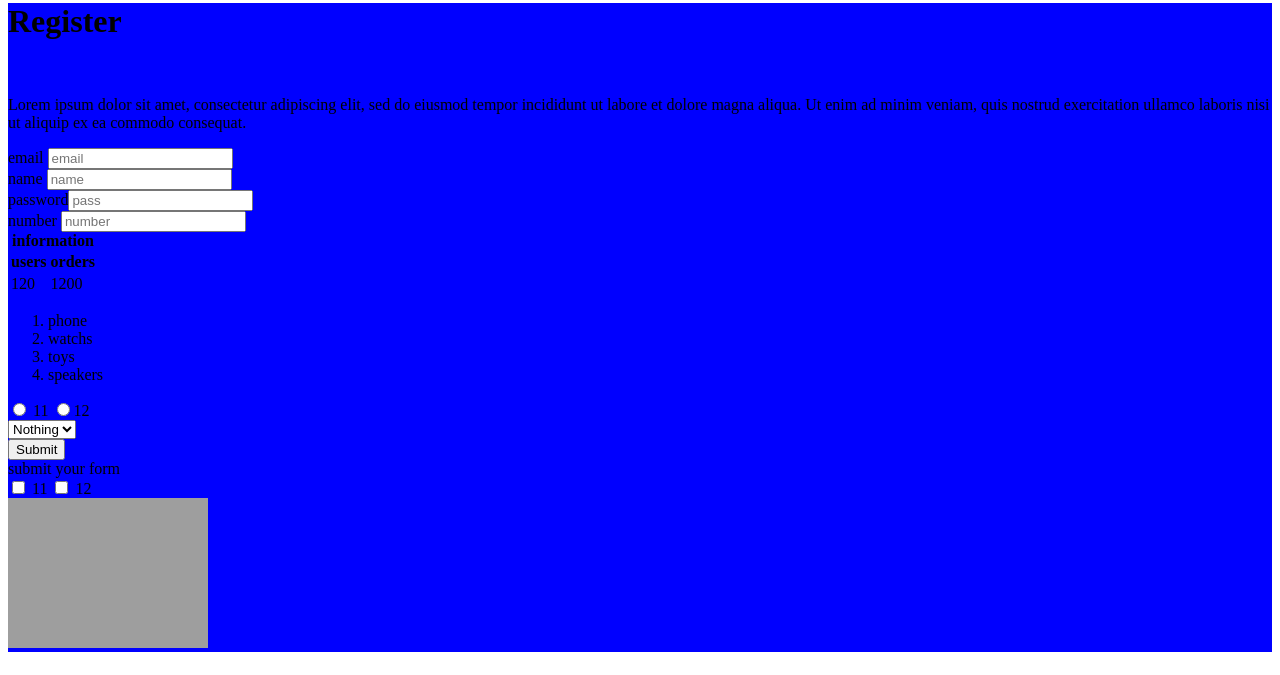
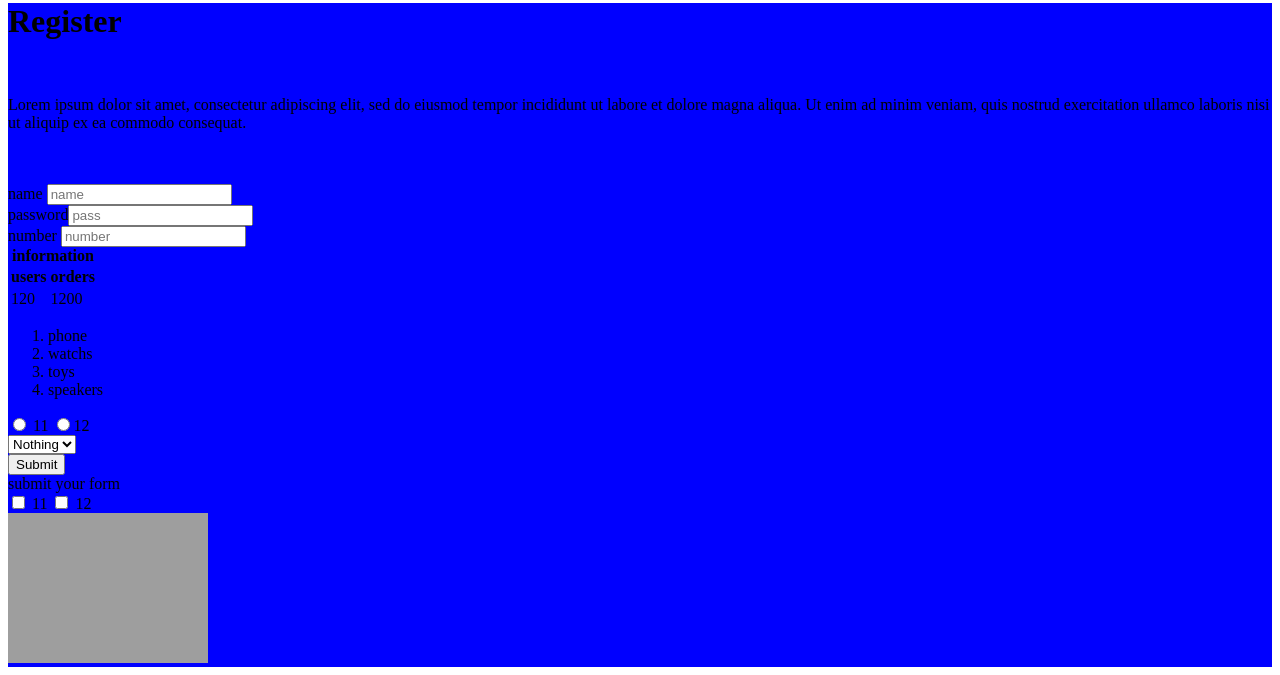
Before and after one commit to SheikhMuhammadFahad/sampleproject, a plain HTML site: page index.html in a window 1280 px wide. Shown: the part 130-805 px from the top of the page. Drawn offline with Linux system fonts and the light colour scheme; grey boxes are pictures that could not be loaded.

Commit message:
new commit

```diff
--- a/index.html
+++ b/index.html
@@ -19,8 +19,8 @@
           <p>Lorem ipsum dolor sit amet, consectetur adipiscing elit, sed do eiusmod tempor incididunt ut labore et dolore magna aliqua. Ut enim ad minim veniam, quis nostrud exercitation ullamco laboris nisi ut aliquip ex ea commodo consequat.</p>
 <span id="form">
     <form>
-
-    email  <input type="email" placeholder="email" id="01"
+<!--
+    email  <input type="email" placeholder="email" id="01" -->
     <br><br>
 
     name   <input type="text" placeholder="name" id="02"
```
